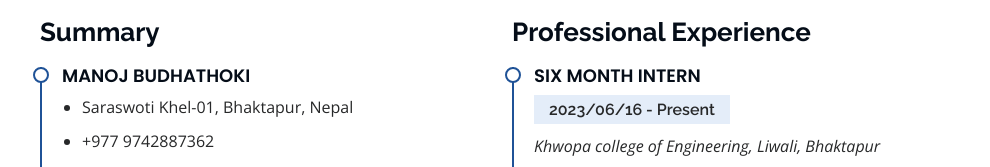
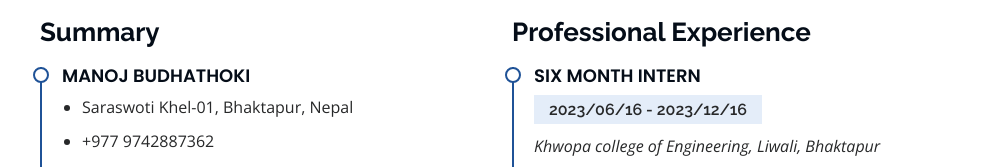
Before and after one commit to manojbudhathoki/Personal-Protfolio, a plain HTML site: page index.html in a window 1280 px wide. Shown: the part 2456-2623 px from the top of the page, without its empty margins (290-1280 px from the left). Drawn offline with nearby package versions, Linux system fonts and the light colour scheme.

Commit message:
Update index.html
date added

```diff
--- a/index.html
+++ b/index.html
@@ -294,7 +294,7 @@
             <h3 class="resume-title">Professional Experience</h3>
             <div class="resume-item">
               <h4>Six Month Intern</h4>
-              <h5>2023/06/16 - Present</h5>
+              <h5>2023/06/16 - 2023/12/16</h5>
               <p><em>Khwopa college of Engineering, Liwali, Bhaktapur</em></p>
               <ul>
                 <li> Database Administration</li>
```
